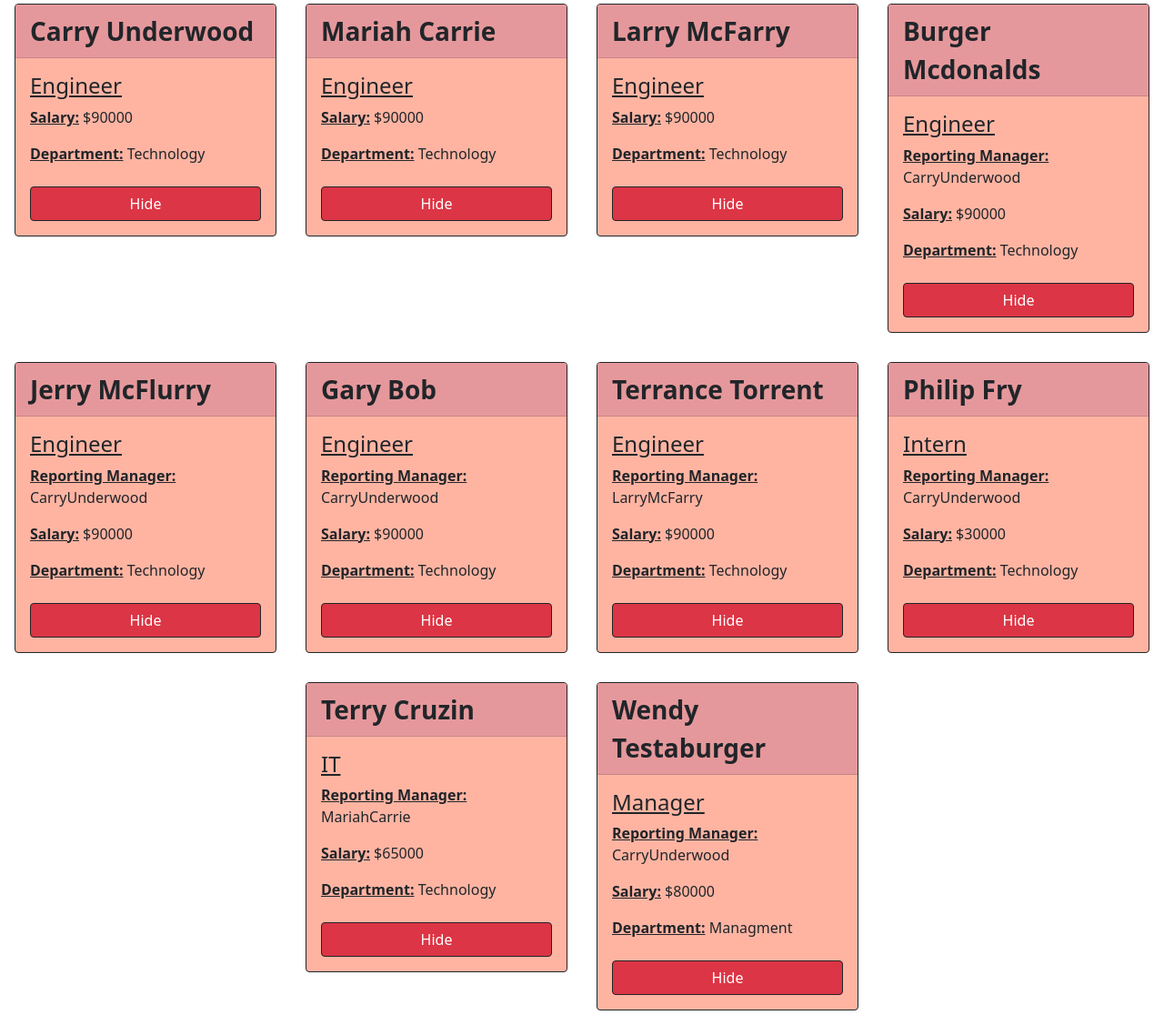
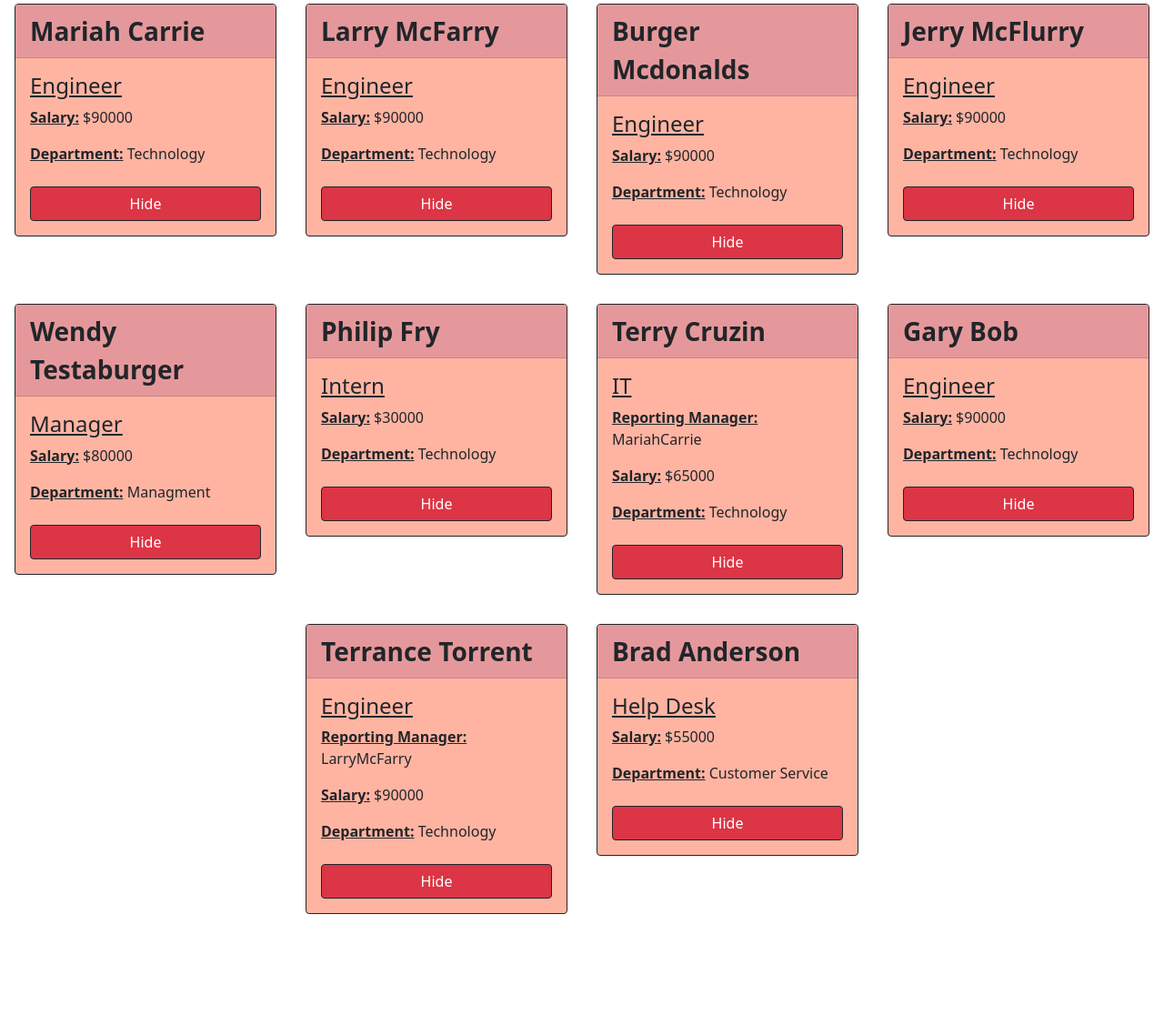
Before and after one commit to Ondayko14/employee-tracker, a website: page public/index.html in a window 1280 px wide. Shown: the part 140-1267 px from the top of the page at 91% size. After the commit the page ends 1161 px from the top, so only its background shows below. Drawn offline with nearby package versions, Linux system fonts and the light colour scheme.

Commit message:
updated the README

```diff
--- a/public/index.html
+++ b/public/index.html
@@ -14,17 +14,6 @@
             </header>
             <section class="d-flex justify-content-center align-items-start flex-wrap">
 
-            <div class="card text-dark employeeCardBackground m-3 text-capitalize CardSizer border border-dark">
-                <div class="card-header employeeCardHeader fs-3 fw-bold">Carry Underwood</div>
-                <div class="card-body">
-                    <h5 class="card-title fs-4 text-decoration-underline">Engineer</h5>
-                    <p class="card-text"><span class ="fw-bold text-decoration-underline">Salary:</span> $90000</p>
-                    <p class="card-text"><span class ="fw-bold text-decoration-underline">Department:</span> Technology</p>
-                    <div class="d-grid gap-2 mt-4">
-                        <button type="button" class="btn btn-danger border border-dark">Hide</button>
-                    </div>
-                </div>
-            </div>
             <div class="card text-dark employeeCardBackground m-3 text-capitalize CardSizer border border-dark">
                 <div class="card-header employeeCardHeader fs-3 fw-bold">Mariah Carrie</div>
                 <div class="card-body">
@@ -51,7 +40,6 @@
                 <div class="card-header employeeCardHeader fs-3 fw-bold">Burger Mcdonalds</div>
                 <div class="card-body">
                     <h5 class="card-title fs-4 text-decoration-underline">Engineer</h5>
-                    <p class="card-text"><span class ="fw-bold text-decoration-underline">Reporting Manager:</span> CarryUnderwood</p>
                     <p class="card-text"><span class ="fw-bold text-decoration-underline">Salary:</span> $90000</p>
                     <p class="card-text"><span class ="fw-bold text-decoration-underline">Department:</span> Technology</p>
                     <div class="d-grid gap-2 mt-4">
@@ -63,8 +51,41 @@
                 <div class="card-header employeeCardHeader fs-3 fw-bold">Jerry McFlurry</div>
                 <div class="card-body">
                     <h5 class="card-title fs-4 text-decoration-underline">Engineer</h5>
-                    <p class="card-text"><span class ="fw-bold text-decoration-underline">Reporting Manager:</span> CarryUnderwood</p>
                     <p class="card-text"><span class ="fw-bold text-decoration-underline">Salary:</span> $90000</p>
+                    <p class="card-text"><span class ="fw-bold text-decoration-underline">Department:</span> Technology</p>
+                    <div class="d-grid gap-2 mt-4">
+                        <button type="button" class="btn btn-danger border border-dark">Hide</button>
+                    </div>
+                </div>
+            </div>
+            <div class="card text-dark employeeCardBackground m-3 text-capitalize CardSizer border border-dark">
+                <div class="card-header employeeCardHeader fs-3 fw-bold">Wendy Testaburger</div>
+                <div class="card-body">
+                    <h5 class="card-title fs-4 text-decoration-underline">Manager</h5>
+                    <p class="card-text"><span class ="fw-bold text-decoration-underline">Salary:</span> $80000</p>
+                    <p class="card-text"><span class ="fw-bold text-decoration-underline">Department:</span> Managment</p>
+                    <div class="d-grid gap-2 mt-4">
+                        <button type="button" class="btn btn-danger border border-dark">Hide</button>
+                    </div>
+                </div>
+            </div>
+            <div class="card text-dark employeeCardBackground m-3 text-capitalize CardSizer border border-dark">
+                <div class="card-header employeeCardHeader fs-3 fw-bold">Philip Fry</div>
+                <div class="card-body">
+                    <h5 class="card-title fs-4 text-decoration-underline">Intern</h5>
+                    <p class="card-text"><span class ="fw-bold text-decoration-underline">Salary:</span> $30000</p>
+                    <p class="card-text"><span class ="fw-bold text-decoration-underline">Department:</span> Technology</p>
+                    <div class="d-grid gap-2 mt-4">
+                        <button type="button" class="btn btn-danger border border-dark">Hide</button>
+                    </div>
+                </div>
+            </div>
+            <div class="card text-dark employeeCardBackground m-3 text-capitalize CardSizer border border-dark">
+                <div class="card-header employeeCardHeader fs-3 fw-bold">Terry Cruzin</div>
+                <div class="card-body">
+                    <h5 class="card-title fs-4 text-decoration-underline">IT</h5>
+                    <p class="card-text"><span class ="fw-bold text-decoration-underline">Reporting Manager:</span> MariahCarrie</p>
+                    <p class="card-text"><span class ="fw-bold text-decoration-underline">Salary:</span> $65000</p>
                     <p class="card-text"><span class ="fw-bold text-decoration-underline">Department:</span> Technology</p>
                     <div class="d-grid gap-2 mt-4">
                         <button type="button" class="btn btn-danger border border-dark">Hide</button>
@@ -75,7 +96,6 @@
                 <div class="card-header employeeCardHeader fs-3 fw-bold">Gary Bob</div>
                 <div class="card-body">
                     <h5 class="card-title fs-4 text-decoration-underline">Engineer</h5>
-                    <p class="card-text"><span class ="fw-bold text-decoration-underline">Reporting Manager:</span> CarryUnderwood</p>
                     <p class="card-text"><span class ="fw-bold text-decoration-underline">Salary:</span> $90000</p>
                     <p class="card-text"><span class ="fw-bold text-decoration-underline">Department:</span> Technology</p>
                     <div class="d-grid gap-2 mt-4">
@@ -96,36 +116,11 @@
                 </div>
             </div>
             <div class="card text-dark employeeCardBackground m-3 text-capitalize CardSizer border border-dark">
-                <div class="card-header employeeCardHeader fs-3 fw-bold">Philip Fry</div>
+                <div class="card-header employeeCardHeader fs-3 fw-bold">Brad Anderson</div>
                 <div class="card-body">
-                    <h5 class="card-title fs-4 text-decoration-underline">Intern</h5>
-                    <p class="card-text"><span class ="fw-bold text-decoration-underline">Reporting Manager:</span> CarryUnderwood</p>
-                    <p class="card-text"><span class ="fw-bold text-decoration-underline">Salary:</span> $30000</p>
-                    <p class="card-text"><span class ="fw-bold text-decoration-underline">Department:</span> Technology</p>
-                    <div class="d-grid gap-2 mt-4">
-                        <button type="button" class="btn btn-danger border border-dark">Hide</button>
-                    </div>
-                </div>
-            </div>
-            <div class="card text-dark employeeCardBackground m-3 text-capitalize CardSizer border border-dark">
-                <div class="card-header employeeCardHeader fs-3 fw-bold">Terry Cruzin</div>
-                <div class="card-body">
-                    <h5 class="card-title fs-4 text-decoration-underline">IT</h5>
-                    <p class="card-text"><span class ="fw-bold text-decoration-underline">Reporting Manager:</span> MariahCarrie</p>
-                    <p class="card-text"><span class ="fw-bold text-decoration-underline">Salary:</span> $65000</p>
-                    <p class="card-text"><span class ="fw-bold text-decoration-underline">Department:</span> Technology</p>
-                    <div class="d-grid gap-2 mt-4">
-                        <button type="button" class="btn btn-danger border border-dark">Hide</button>
-                    </div>
-                </div>
-            </div>
-            <div class="card text-dark employeeCardBackground m-3 text-capitalize CardSizer border border-dark">
-                <div class="card-header employeeCardHeader fs-3 fw-bold">Wendy Testaburger</div>
-                <div class="card-body">
-                    <h5 class="card-title fs-4 text-decoration-underline">Manager</h5>
-                    <p class="card-text"><span class ="fw-bold text-decoration-underline">Reporting Manager:</span> CarryUnderwood</p>
-                    <p class="card-text"><span class ="fw-bold text-decoration-underline">Salary:</span> $80000</p>
-                    <p class="card-text"><span class ="fw-bold text-decoration-underline">Department:</span> Managment</p>
+                    <h5 class="card-title fs-4 text-decoration-underline">Help Desk</h5>
+                    <p class="card-text"><span class ="fw-bold text-decoration-underline">Salary:</span> $55000</p>
+                    <p class="card-text"><span class ="fw-bold text-decoration-underline">Department:</span> Customer Service</p>
                     <div class="d-grid gap-2 mt-4">
                         <button type="button" class="btn btn-danger border border-dark">Hide</button>
                     </div>
```
Also changed, not shown: README.md, assets/imgs/EmployeeReportInteraction.png (added), assets/imgs/EmployeeReportSheet1.png (added), assets/imgs/InquirerScreenshot.png (deleted).
